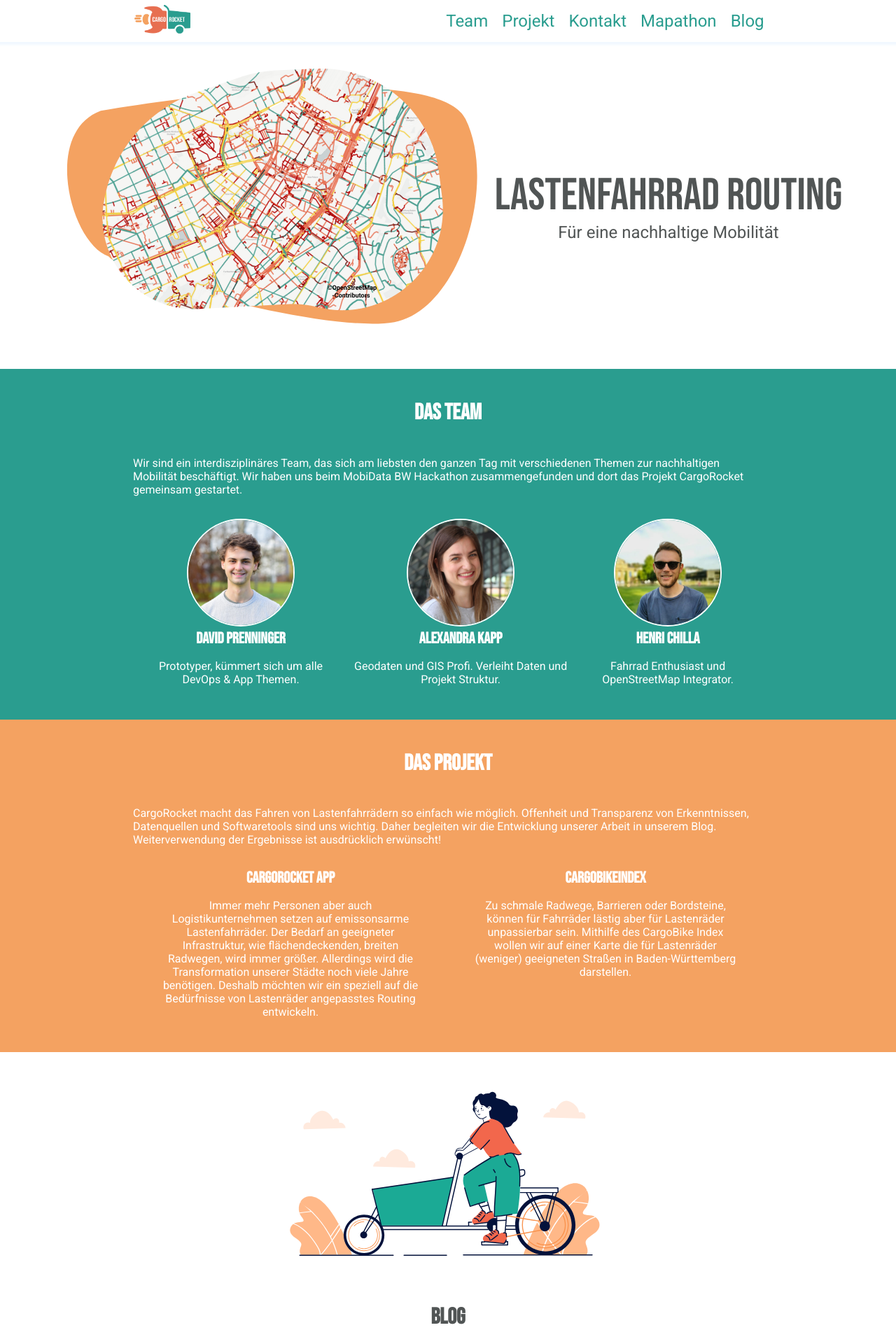
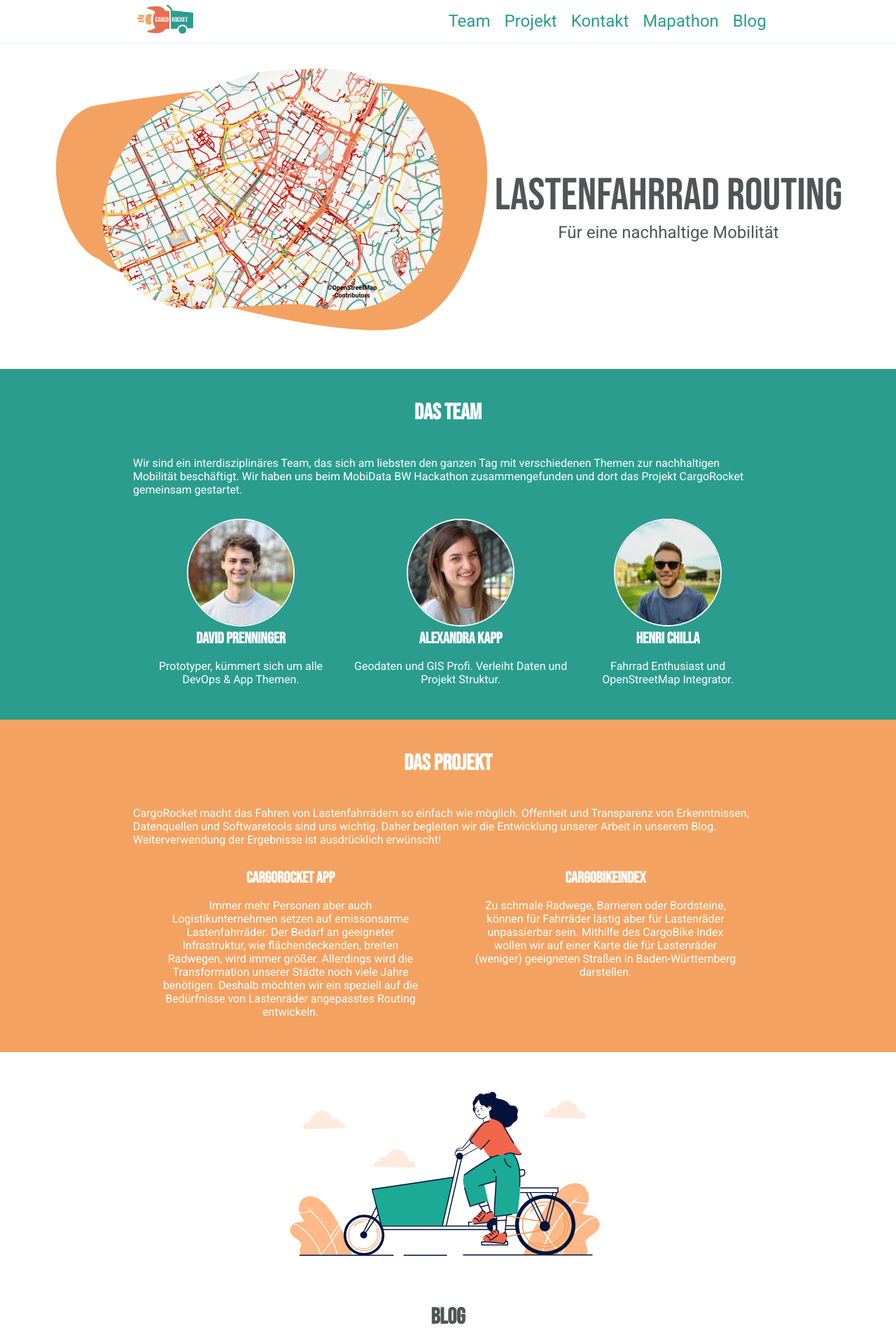
Before and after one commit to CargoRocket/website, a Jekyll site: the page built from index.md, in a window 1280 px wide. Shown: the top 1920 px of the page at 70% size. Built offline with Jekyll 4.4.1, drawn with Linux system fonts in a browser that asks for light colours.

Commit message:
Improve hero design

```diff
--- a/_sass/home.scss
+++ b/_sass/home.scss
@@ -12,7 +12,7 @@
     .present {
         background-image: url("../../assets/images/present-bg.svg");
         background-repeat: no-repeat;
-        background-size: 95%;
+        background-size: contain;
         background-position: center;
         padding: 0 3rem;
 
@@ -21,9 +21,6 @@
         }
 
         @media screen and (max-width: $breakpoint-md) and (min-width: $breakpoint-sm){
-            margin-left: -50%;
-            max-height: 20rem;
-
             img {
                 max-height: 20rem;
             }
--- a/_sass/navigation.scss
+++ b/_sass/navigation.scss
@@ -15,6 +15,7 @@
 
         @media screen and (max-width: $breakpoint-md) {
             background-image: url('/assets/images/iconLogo_alt.svg');
+            width: 50px;
         }
     }
 
@@ -58,6 +59,10 @@
                 font-size: $font-md;
                 font-family: "Roboto";
 
+                @media screen and (max-width: $breakpoint-sm) {
+                    font-size: 1.3rem;
+                }
+
                 &:hover {
                     color: darken($primary-color, 20%);
                     text-decoration: underline;
--- a/assets/css/page.scss
+++ b/assets/css/page.scss
@@ -12,4 +12,9 @@
 
 .logo {
     width: 120px;
+    margin: 0 0.4rem;
+
+    @media screen and (max-width: $breakpoint-sm) {
+        width: 50px;
+    }
 }
```
